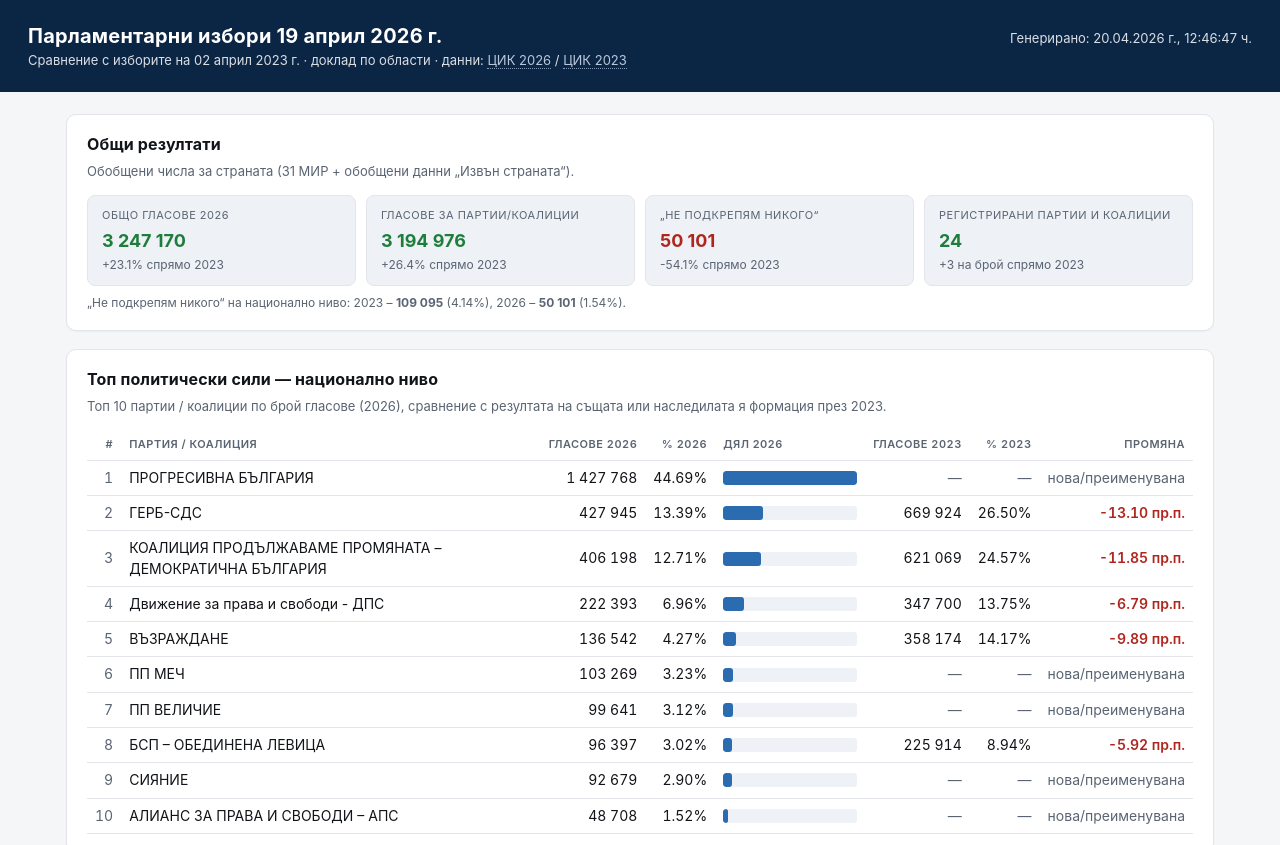
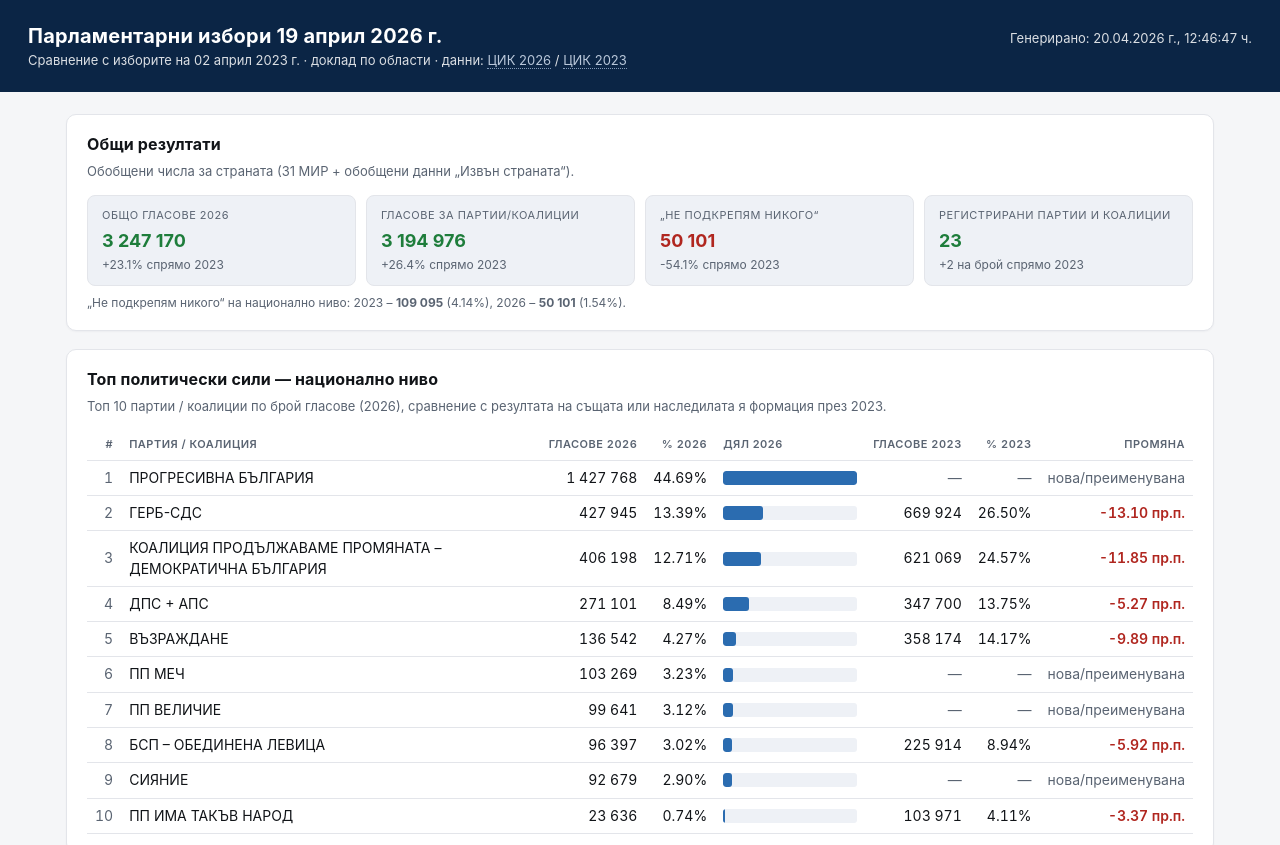
Before and after one commit to dobrinov/itnhasleftthechat, a plain HTML site: page index.html in a window 1280 px wide. Shown: the top 845 px of the page. Drawn offline with Linux system fonts and the light colour scheme.

Commit message:
Unify DPS

```diff
--- a/index.html
+++ b/index.html
@@ -158,6 +158,33 @@
   const DATA = JSON.parse(document.getElementById("election-data").textContent);
   const Y26 = DATA.years["2026"];
   const Y23 = DATA.years["2023"];
+
+  const MERGE_GROUPS = {
+    "ДПС": { canonical: "ДПС_АПС", label: "ДПС + АПС" },
+    "АПС": { canonical: "ДПС_АПС", label: "ДПС + АПС" }
+  };
+  function mergeGroups(parties) {
+    const out = [];
+    const byKey = new Map();
+    parties.forEach(p => {
+      const g = MERGE_GROUPS[p.canonical];
+      if (!g) { out.push(p); return; }
+      const existing = byKey.get(g.canonical);
+      if (existing) {
+        existing.votes += p.votes;
+        existing.pct = (existing.pct || 0) + (p.pct || 0);
+      } else {
+        const merged = Object.assign({}, p, { party: g.label, short: g.label, canonical: g.canonical });
+        byKey.set(g.canonical, merged);
+        out.push(merged);
+      }
+    });
+    return out;
+  }
+  [Y26, Y23].forEach(Y => {
+    Y.national.parties = mergeGroups(Y.national.parties);
+    Object.values(Y.regions).forEach(r => { r.parties = mergeGroups(r.parties); });
+  });
 
   const fmt = n => (n == null || isNaN(n)) ? "—" : new Intl.NumberFormat("bg-BG").format(Math.round(n));
   const pct = (v, d = 2) => (v == null || isNaN(v)) ? "—" : v.toFixed(d) + "%";
```
